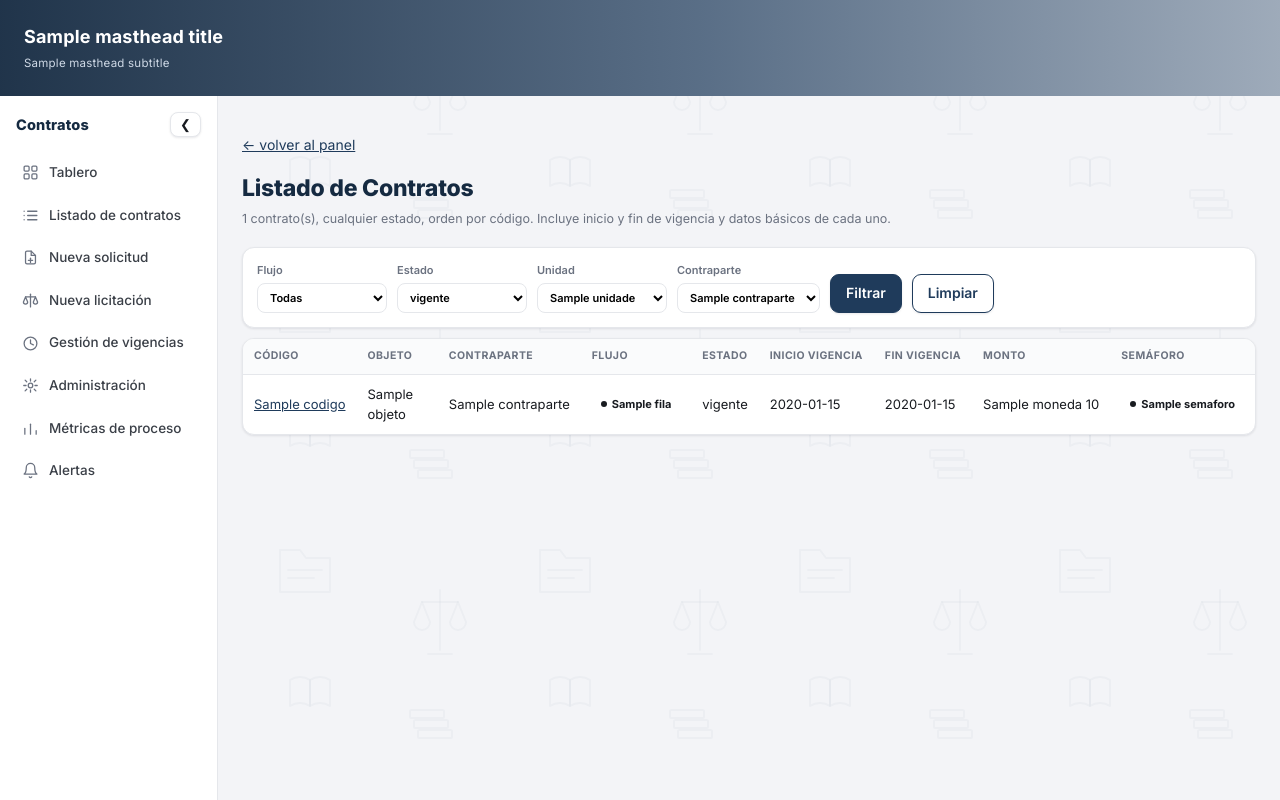
After one commit to insigne123/docs-cy-app, a Python web app: template app/web/templates/contratos_listado.html in a window 1280 px wide. The commit adds this page. Run offline with Jinja, Linux system fonts and the light colour scheme; the template is opened without the code that fills it: most values are stand-ins (such as "Sample title", 1, 10 or a date in 2020); grey boxes marked "Sample" are stand-in pictures.

Commit message:
Cuadros del panel adaptables + modulo de Listado de Contratos
1) Los cuadros KPI (.kpi, usados en el tablero y en Metricas) tenian tamano
de letra fijo: un valor largo (ej. un monto de muchos digitos, o el nombre
de un estado como "aprobacion_gerencia" en "Cuello de botella") se recortaba
o desbordaba la caja. Ahora cada cuadro es un contenedor de CSS (container
queries) y su numero/texto usa clamp() con unidades cqw, por lo que la letra
se ajusta al ancho real de la caja -sea porque la caja crecio/encogio en la
grilla, o porque el sidebar esta colapsado/expandido- y como ultimo recurso
el texto puede partirse en vez de desbordar.

2) Nuevo modulo "Listado de contratos" (GET /panel/contratos, enlace propio
en el menu lateral): tabla plana con TODOS los contratos sin importar su
estado -a diferencia del tablero, que los agrupa por mes, y de Vigencias,
que solo muestra los 'vigente'- con codigo, objeto, contraparte, flujo,
estado, fecha de INICIO y fin de vigencia, monto y semaforo. Reutiliza los
mismos filtros (flujo/estado/unidad/contraparte) y la misma funcion de
datos que el tablero (services/dashboard.listar_contratos()), agregando
fecha_inicio_vigencia a los datos por contrato, que antes no viajaba.

Verificado con 2 pruebas nuevas (97 en total) y de forma manual en el
navegador: el listado muestra contratos de todos los estados, el filtro por
estado funciona, y los cuadros KPI se ajustan correctamente con valores
largos.

Co-Authored-By: Claude Sonnet 5 <noreply@anthropic.com>

```diff
--- a/app/web/templates/base.html
+++ b/app/web/templates/base.html
@@ -59,10 +59,13 @@
     h1{font-size:23px;margin:0 0 2px;font-weight:800;letter-spacing:-.01em;color:var(--navy-dark)}
     h2{font-size:16px;margin:26px 0 10px;font-weight:700;color:var(--navy-dark)}
     .sub{color:var(--muted);font-size:12.5px;margin-bottom:18px}
-    .kpis{display:grid;grid-template-columns:repeat(auto-fit,minmax(120px,1fr));gap:12px;margin:16px 0}
-    .kpi{background:var(--card);border:1px solid var(--line);border-radius:var(--radius);padding:12px 14px;box-shadow:var(--shadow-sm)}
-    .kpi .n{font-size:21px;font-weight:800;color:var(--navy-dark)}
-    .kpi .l{font-size:10.5px;color:var(--muted);text-transform:uppercase;letter-spacing:.05em;font-weight:600}
+    .kpis{display:grid;grid-template-columns:repeat(auto-fit,minmax(130px,1fr));gap:12px;margin:16px 0}
+    .kpi{container-type:inline-size;background:var(--card);border:1px solid var(--line);border-radius:var(--radius);
+      padding:12px 14px;box-shadow:var(--shadow-sm);min-width:0}
+    .kpi .n{font-size:clamp(15px, 13cqw, 22px);font-weight:800;color:var(--navy-dark);line-height:1.15;
+      overflow-wrap:anywhere;word-break:break-word}
+    .kpi .l{font-size:clamp(9.5px, 6.5cqw, 10.5px);color:var(--muted);text-transform:uppercase;
+      letter-spacing:.04em;font-weight:600;overflow-wrap:anywhere}
     form.filtros{background:var(--card);border:1px solid var(--line);border-radius:var(--radius);
       padding:14px;display:flex;flex-wrap:wrap;gap:10px;align-items:end;margin-bottom:10px;box-shadow:var(--shadow-sm)}
     form.filtros label{display:flex;flex-direction:column;font-size:11px;color:var(--muted);gap:3px;font-weight:600}
@@ -134,6 +137,10 @@
           <svg viewBox="0 0 24 24" fill="none" stroke="currentColor" stroke-width="1.8" stroke-linecap="round" stroke-linejoin="round"><rect x="3" y="3" width="7" height="7" rx="1.5"/><rect x="14" y="3" width="7" height="7" rx="1.5"/><rect x="3" y="14" width="7" height="7" rx="1.5"/><rect x="14" y="14" width="7" height="7" rx="1.5"/></svg>
           Tablero
         </a>
+        <a href="/panel/contratos" class="{{ 'active' if request.url.path == '/panel/contratos' }}">
+          <svg viewBox="0 0 24 24" fill="none" stroke="currentColor" stroke-width="1.8" stroke-linecap="round" stroke-linejoin="round"><line x1="8" y1="6" x2="21" y2="6"/><line x1="8" y1="12" x2="21" y2="12"/><line x1="8" y1="18" x2="21" y2="18"/><line x1="3" y1="6" x2="3.01" y2="6"/><line x1="3" y1="12" x2="3.01" y2="12"/><line x1="3" y1="18" x2="3.01" y2="18"/></svg>
+          Listado de contratos
+        </a>
         <a href="/panel/contratos/nuevo" class="{{ 'active' if request.url.path == '/panel/contratos/nuevo' }}">
           <svg viewBox="0 0 24 24" fill="none" stroke="currentColor" stroke-width="1.8" stroke-linecap="round" stroke-linejoin="round"><path d="M13 3H7a2 2 0 0 0-2 2v14a2 2 0 0 0 2 2h10a2 2 0 0 0 2-2V9z"/><path d="M13 3v6h6"/><line x1="12" y1="13" x2="12" y2="19"/><line x1="9" y1="16" x2="15" y2="16"/></svg>
           Nueva solicitud
--- /dev/null
+++ b/app/web/templates/contratos_listado.html
@@ -0,0 +1,75 @@
+{% extends "base.html" %}
+{% block title %}Listado de Contratos · Panel de Contratos{% endblock %}
+{% block body %}
+<p><a href="/panel">&larr; volver al panel</a></p>
+<h1>Listado de Contratos</h1>
+<div class="sub">
+  {{ filas|length }} contrato(s), cualquier estado, orden por código. Incluye
+  inicio y fin de vigencia y datos básicos de cada uno.
+</div>
+
+<form class="filtros" method="get" action="/panel/contratos">
+  <label>Flujo
+    <select name="linea">
+      <option value="">Todas</option>
+      {% for l in opciones.lineas %}
+      <option value="{{ l.value }}" {{ 'selected' if filtros.linea == l.value }}>{{ l.nombre }}</option>
+      {% endfor %}
+    </select>
+  </label>
+  <label>Estado
+    <select name="estado">
+      <option value="">Todos</option>
+      {% for e in opciones.estados %}
+      <option value="{{ e }}" {{ 'selected' if filtros.estado == e }}>{{ e }}</option>
+      {% endfor %}
+    </select>
+  </label>
+  <label>Unidad
+    <select name="unidad_id">
+      <option value="">Todas</option>
+      {% for u in opciones.unidades %}
+      <option value="{{ u.id }}" {{ 'selected' if filtros.unidad_id == u.id }}>{{ u.nombre }}</option>
+      {% endfor %}
+    </select>
+  </label>
+  <label>Contraparte
+    <select name="contraparte_id">
+      <option value="">Todas</option>
+      {% for c in opciones.contrapartes %}
+      <option value="{{ c.id }}" {{ 'selected' if filtros.contraparte_id == c.id }}>{{ c.nombre }}</option>
+      {% endfor %}
+    </select>
+  </label>
+  <button class="btn" type="submit">Filtrar</button>
+  <a class="btn ghost" href="/panel/contratos">Limpiar</a>
+</form>
+
+{% if not filas %}
+  <div class="empty">Sin contratos para los filtros seleccionados.</div>
+{% else %}
+<div class="tabla-scroll">
+  <table>
+    <thead><tr>
+      <th>Código</th><th>Objeto</th><th>Contraparte</th><th>Flujo</th><th>Estado</th>
+      <th>Inicio vigencia</th><th>Fin vigencia</th><th>Monto</th><th>Semáforo</th>
+    </tr></thead>
+    <tbody>
+    {% for c in filas %}
+      <tr>
+        <td><a href="/panel/contratos/{{ c.id }}">{{ c.codigo }}</a></td>
+        <td class="obj">{{ c.objeto }}</td>
+        <td>{{ c.contraparte or '—' }}</td>
+        <td><span class="badge l-{{ c.linea }}">{{ c.linea_nombre }}</span></td>
+        <td>{{ c.estado.replace('_',' ') }}</td>
+        <td>{{ c.fecha_inicio_vigencia.strftime('%Y-%m-%d') if c.fecha_inicio_vigencia else '—' }}</td>
+        <td>{{ c.fecha_fin_vigencia.strftime('%Y-%m-%d') if c.fecha_fin_vigencia else ('indefinida' if c.vigencia_indefinida else '—') }}</td>
+        <td>{{ (c.moneda ~ ' ' ~ '{:,.0f}'.format(c.monto|float)) if c.monto else '—' }}</td>
+        <td><span class="badge s-{{ c.semaforo }}">{{ c.semaforo.replace('_',' ') }}</span></td>
+      </tr>
+    {% endfor %}
+    </tbody>
+  </table>
+</div>
+{% endif %}
+{% endblock %}
```
Also changed, not shown: app/services/dashboard.py (+13 -0 lines), app/web/routes.py (+26 -1 lines), tests/test_web_modulos.py (+17 -0 lines).
